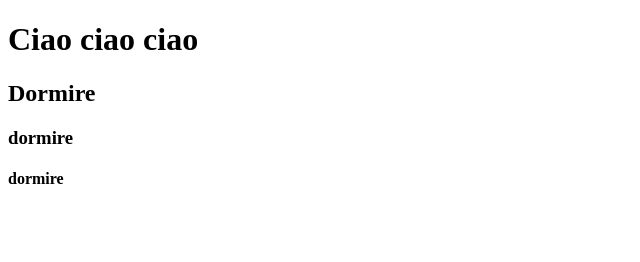
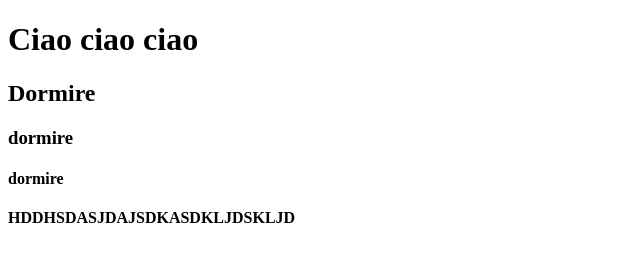
Before and after one commit to Leonardone/test, a plain HTML site: page index.html in a window 1280 px wide. Shown: the whole page, without its empty margins (0-640 px from the left). Drawn offline with Linux system fonts and the light colour scheme.

```diff
--- a/index.html
+++ b/index.html
@@ -9,5 +9,6 @@
 	<h2>Dormire</h2>
 	<h3>dormire</h3>
 	<h4>dormire</h4>
+	<h4> HDDHSDASJDAJSDKASDKLJDSKLJD</h4>
 </body>
 </html>
```
